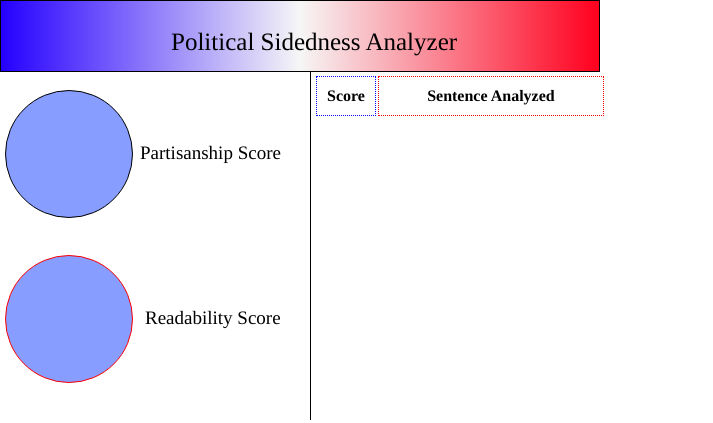
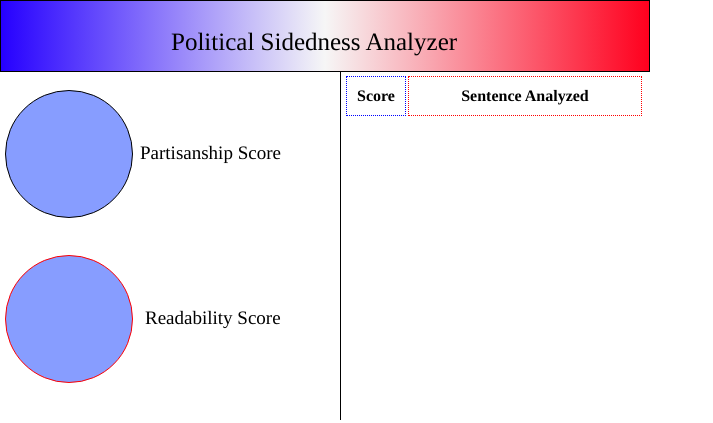
Before and after one commit to jack-barbey/cs-122-project, a browser extension: page src/browser_action/browser_action.html in a window 1280 px wide. Shown: the whole page, without its empty margins (0-713 px from the left). Drawn offline with Linux system fonts and the light colour scheme.

Commit message:
Widened the browser_action window

```diff
--- a/css/browser_action.css
+++ b/css/browser_action.css
@@ -4,7 +4,7 @@ body {
 
 #mainPopup {
     height: 400px;
-    width: 600px;
+    width: 650px;
     font-family: 'cursive', "American Typewriter", Times, sans-serif;
 }
 
@@ -37,7 +37,7 @@ li {
   float: left;
   padding: 18px 0px 0px 5px;
   height: 165px;
-  width: 305px;
+  width: 335px;
   text-align: center;
   font-size: 20px;
   position: relative;
@@ -48,11 +48,12 @@ li {
   float: left;
   padding: 0px 0px 0px 5px;
   height: 165px;
-  width: 305px;
+  width: 335px;
   text-align: center;
   font-size: 20px;
   position: relative;
   border-right: 1px solid black;
+  clear: both;
 }
 
 .name {
@@ -113,7 +114,7 @@ li {
 
 #scroll {
   position: absolute;
-  margin-left: 314px;
+  margin-left: 344px;
   margin-top: 2px;
   height: 330px;
   width: 300px;
@@ -126,7 +127,7 @@ tbody {
     background-color: 'white';
     max-height: 500px;
     overflow: scroll;
-    width:300px;
+    width:320px;
 }
 
 .header{
@@ -144,7 +145,7 @@ td:first-child {
 
 td:nth-child(2){
   padding: 2px;
-  width: 220px;
+  width: 240px;
   text-align: center;
   border: 1.5px dotted red;
   font-family: 'cursive', Times, sans-serif;
```
